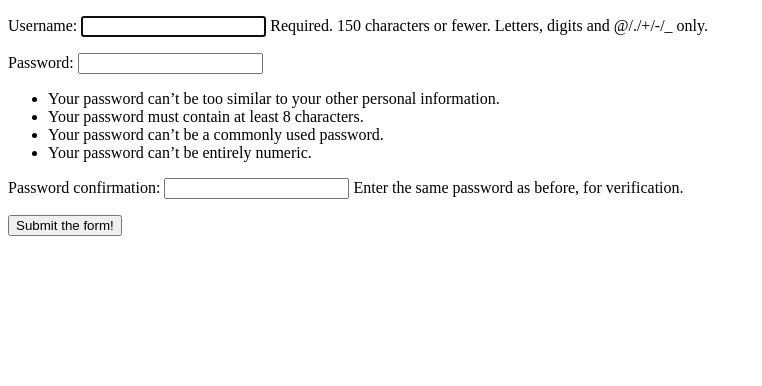
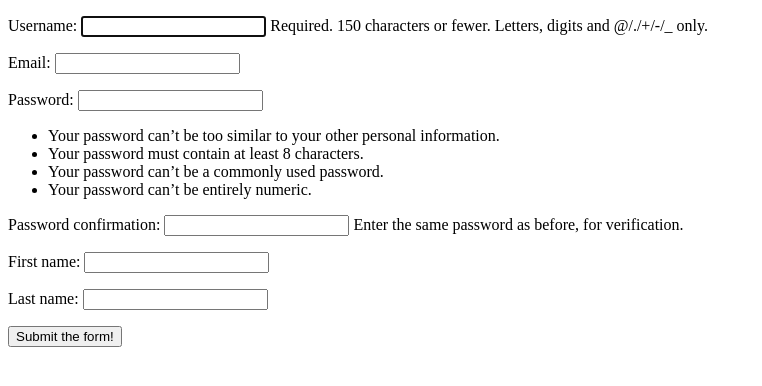
Before and after one commit to Dec2020PandA/Roxanna_Coldiron_SoloProject, a Django app: page /register/ in a window 1280 px wide. Shown: the top 386 px of the page, without its empty margins (0-762 px from the left). Run offline with Django 3.2, Linux system fonts and the light colour scheme.

Commit message:
updated form for User Creation

```diff
--- a/demo_site/website/forms.py
+++ b/demo_site/website/forms.py
@@ -1,2 +1,19 @@
 from django import forms
+from django.contrib.auth.forms import UserCreationForm
 from django.contrib.auth.models import User
+
+class UserCreateForm(UserCreationForm):
+    email = forms.EmailField(required=True)
+    first_name = forms.CharField(max_length=30,required=True)
+    last_name = forms.CharField(max_length=30,required=True)
+    class Meta:
+        model = User
+        fields = ("username", "email", "password1", "password2")
+    def save(self, commit=True):
+        user = super(UserCreateForm, self).save(commit=False)
+        user.email = self.cleaned_data["email"]
+        user.first_name = self.cleaned_data["first_name"]
+        user.last_name = self.cleaned_data["last_name"]
+        if commit:
+            user.save()
+        return user
--- a/demo_site/website/templates/register.html
+++ b/demo_site/website/templates/register.html
@@ -10,6 +10,6 @@
         {% csrf_token %}
         {{ regForm.as_p }}
         <input type="submit" name="" value="Submit the form!">
-        </form>
+    </form>
 </body>
 </html>
--- a/demo_site/website/views.py
+++ b/demo_site/website/views.py
@@ -1,7 +1,7 @@
 from django.contrib.auth import authenticate, login
-from django.contrib.auth.forms import UserCreationForm
 from django.contrib.auth.models import User
 from django.shortcuts import render, redirect, HttpResponse
+from .forms import UserCreateForm
 
 
 def index(request):
@@ -15,12 +15,12 @@ def contact(request):
 
 def register(request):
     if request.method == 'POST':
-        form = UserCreationForm(request.POST)
+        form = UserCreateForm(request.POST)
         if form.is_valid():
             form.save()
             messages.success(request, 'Account created successfully')
     else:
-        form = UserCreationForm()
+        form = UserCreateForm()
         context = {
             "regForm": form
         }
```
